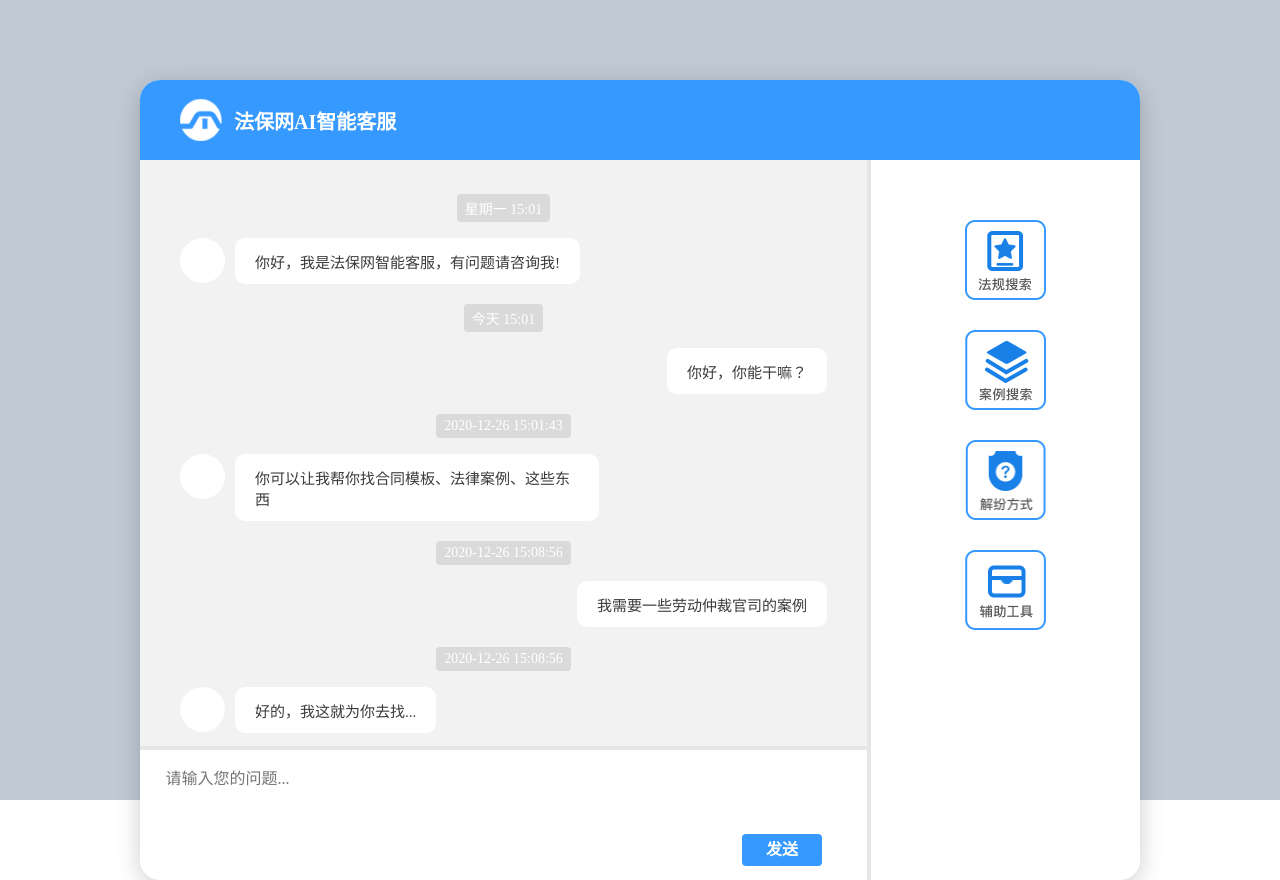
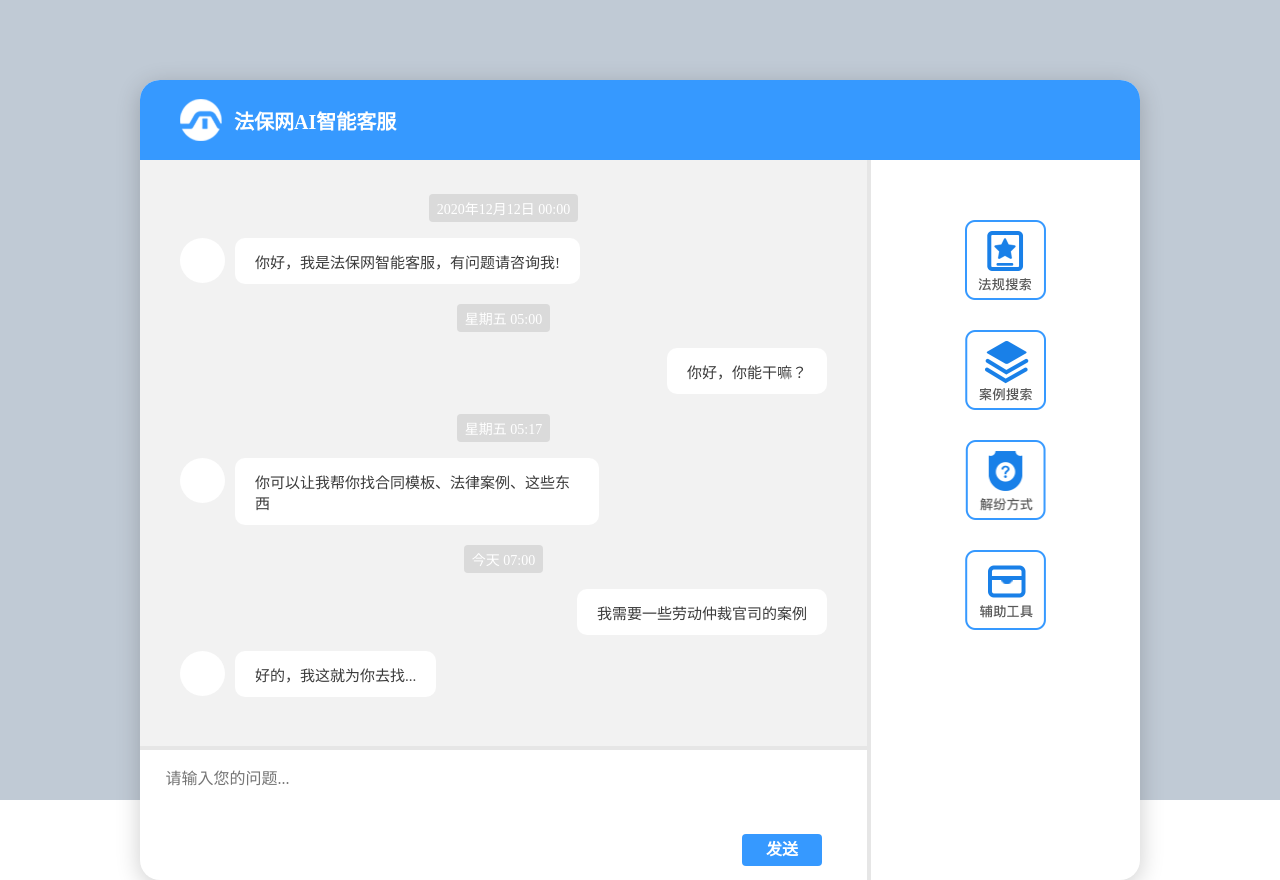
Before and after one commit to iawxz/chatroomAI_web, a Vue app: page /#/ in a window 1280 px wide. Built offline with nearby package versions, Linux system fonts and the light colour scheme.

Commit message:
新增了聊天窗时间的显示规则

```diff
--- a/src/views/Home.vue
+++ b/src/views/Home.vue
@@ -15,7 +15,10 @@
               v-for="(item, index) in chats"
               :key="index"
             >
-              <div class="chatBubbleTime" v-if="item.send_timestamp">
+              <div
+                class="chatBubbleTime"
+                v-if="item.send_timestamp && item.time_show"
+              >
                 <span>{{ item.show_time }}</span>
               </div>
               <div
@@ -59,32 +62,27 @@
         {
           sender: 0, //发送人，0机器人1用户
           send_con: "你好，我是法保网智能客服，有问题请咨询我!",
-          send_timestamp: "1607583703", //发送时间,存时间戳好进行判断，若聊天间隔3分钟内，不重复显示时间
-          show_time: "星期一 15:01",
+          send_timestamp: "1607731220000", //发送时间,存时间戳好进行判断，若聊天间隔3分钟内，不重复显示时间
         },
         {
           sender: 1,
           send_con: "你好，你能干嘛？",
-          send_timestamp: "1607583730",
-          show_time: "今天 15:01",
+          send_timestamp: "1608872420000",
         },
         {
           sender: 0,
           send_con: "你可以让我帮你找合同模板、法律案例、这些东西",
-          send_timestamp: "1607583735",
-          show_time: "2020-12-26 15:01:43",
+          send_timestamp: "1608873420000",
         },
         {
           sender: 1,
           send_con: "我需要一些劳动仲裁官司的案例",
-          send_timestamp: "1607929330",
-          show_time: "2020-12-26 15:08:56",
+          send_timestamp: "1609138820000",
         },
         {
           sender: 0,
           send_con: "好的，我这就为你去找...",
-          send_timestamp: "1607929336",
-          show_time: "2020-12-26 15:08:56",
+          send_timestamp: "1609138830000",
         },
       ],
       // 辅助工具
@@ -114,8 +112,67 @@
   },
   props: {},
   components: {},
-  created () {
+  created() {
+    var now_timestamp = Date.parse(new Date());
+    var minute_timestamp = 3 * 60 * 1000; //3分钟
+    var day_timestamp = 24 * 60 * 60 * 1000; //1天
+    var week_timestamp = day_timestamp * 7; //7天
 
+    var i = 0;
+    for (var chat of this.chats) {
+      var howlong = now_timestamp - chat.send_timestamp;
+      var time = new Date(parseInt(chat.send_timestamp));
+      var hour = time.getHours().toString();
+      if (hour.length < 2) {
+        hour = "0" + hour;
+      }
+      var minute = time.getMinutes().toString();
+      if (minute.length < 2) {
+        minute = "0" + minute;
+      }
+      // 展示时间格式
+      if (howlong > week_timestamp) {
+        //距今7天以上，显示日期
+        var year = time.getFullYear().toString();
+        var month = (time.getMonth() + 1).toString();
+        if (month.length < 2) {
+          month = "0" + month;
+        }
+        var day = time.getDate().toString();
+        if (day.length < 2) {
+          day = "0" + day;
+        }
+        chat.show_time =
+          year + "年" + month + "月" + day + "日 " + hour + ":" + minute;
+      } else if (howlong > day_timestamp) {
+        // 距今7天以内超过1天，显示星期
+        var weekdays = [
+          "星期天",
+          "星期一",
+          "星期二",
+          "星期三",
+          "星期四",
+          "星期五",
+          "星期六",
+        ];
+        var weekday = time.getDay().toString();
+        chat.show_time = weekdays[weekday] + " " + hour + ":" + minute;
+      } else {
+        // 24小时内，显示今天
+        chat.show_time = "今天 " + hour + ":" + minute;
+      }
+      // 是否展示时间
+      this.chats[0].time_show = true;
+      if (i > 0) {
+        var interval = chat.send_timestamp - this.chats[i - 1].send_timestamp;
+        if (interval > minute_timestamp) {
+          chat.time_show = true;
+        } else {
+          chat.time_show = false;
+        }
+      }
+      i++;
+    }
   },
   mounted() {},
   methods: {},
```
